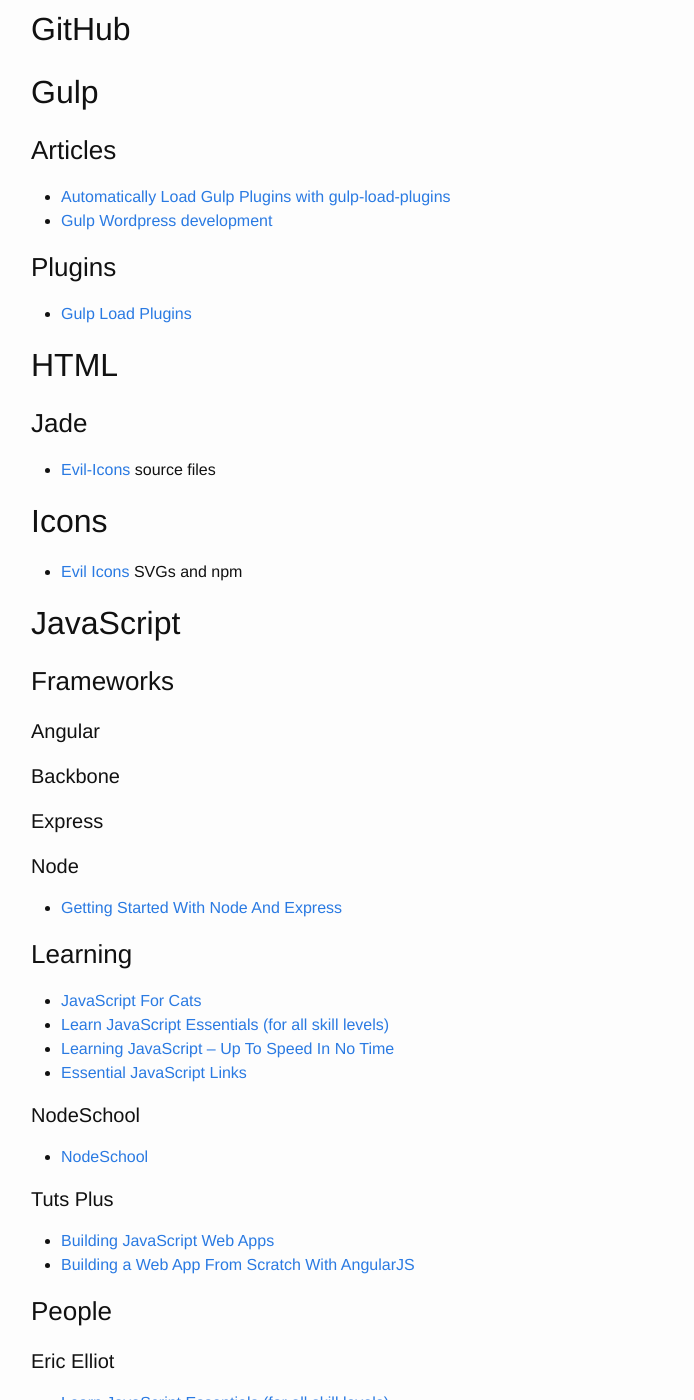
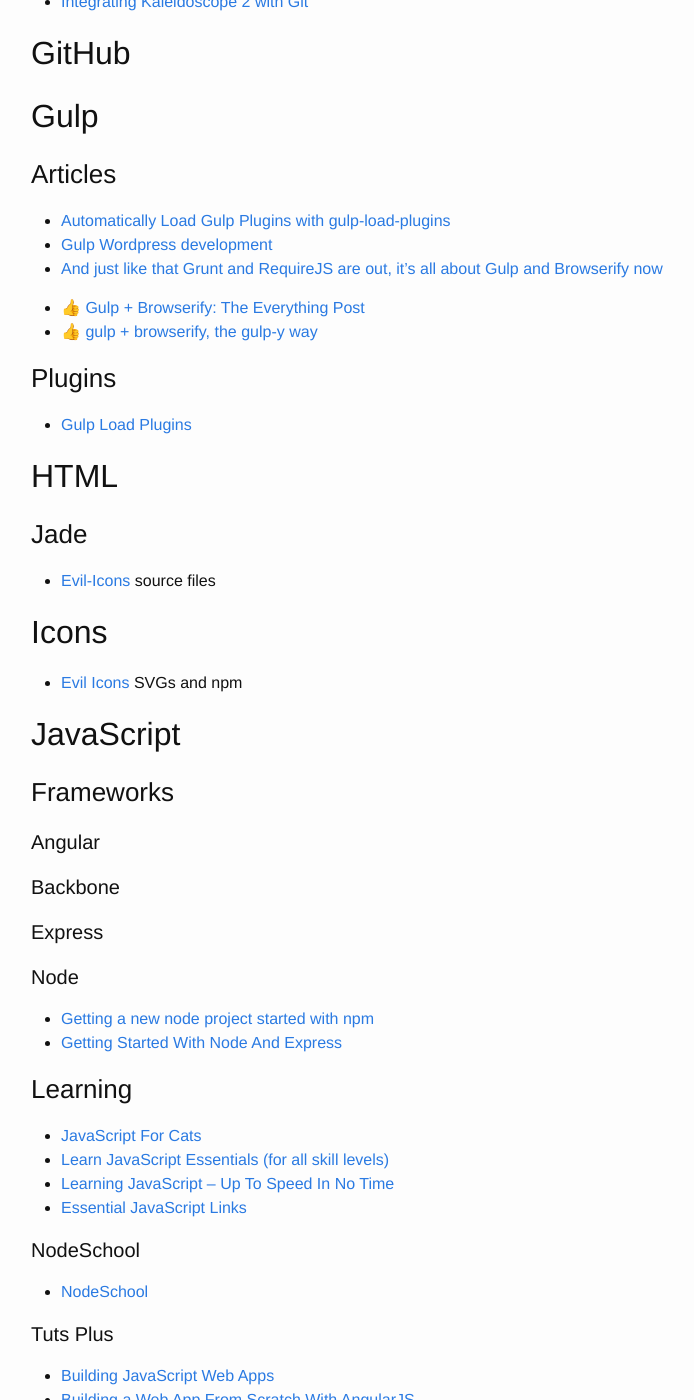
Before and after one commit to brownerd/brownerd.github.io, a Jekyll site: the page built from _posts/2015-01-01-reading-list-2015.md, in a window 1280 px wide and 1400 px high, scrolled down 1305 px. Shown: the whole window, without its empty margins (239-933 px from the left). Built offline with Jekyll 4.4.1, drawn with Linux system fonts in a browser that asks for light colours; emoji names are drawn with the system emoji font; some of the changed text lies outside the part shown.

Commit message:
add gulp and browserify resources

```diff
--- a/_posts/2015-01-01-reading-list-2015.md
+++ b/_posts/2015-01-01-reading-list-2015.md
@@ -86,6 +87,10 @@ Just tyring to get better with handling merge conflicts
 
 - [Automatically Load Gulp Plugins with gulp-load-plugins](http://andy-carter.com/blog/automatically-load-gulp-plugins-with-gulp-load-plugins)
 - [Gulp Wordpress development](http://mattbanks.me/gulp-wordpress-development/)
+- [And just like that Grunt and RequireJS are out, it’s all about Gulp and Browserify now](http://www.100percentjs.com/just-like-grunt-gulp-browserify-now/)
+
+- [:+1: Gulp + Browserify: The Everything Post](http://viget.com/extend/gulp-browserify-starter-faq)
+- [:+1: gulp + browserify, the gulp-y way](https://medium.com/@sogko/gulp-browserify-the-gulp-y-way-bb359b3f9623)
 
 
 ### Plugins
@@ -147,6 +152,7 @@ Just tyring to get better with handling merge conflicts
 
 #### Node
 
+- [Getting a new node project started with npm](http://www.wolfe.id.au/2014/02/01/getting-a-new-node-project-started-with-npm/)
 - [Getting Started With Node And Express](http://ericleads.com/2013/05/getting-started-with-node-and-express/)
 
 
```
Also changed, not shown: other parts of _posts/2015-01-01-reading-list-2015.md (+1 -0 lines).
